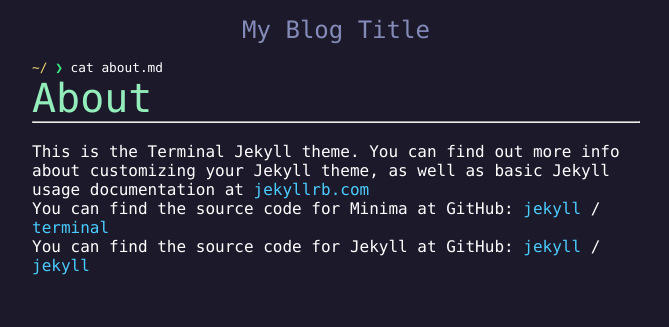
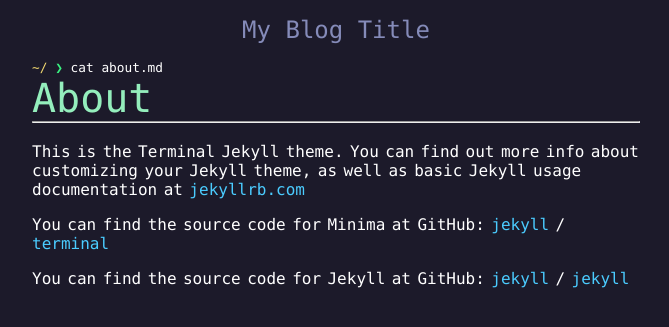
Before and after one commit to fienestar/jekyll-terminal-theme, a Jekyll site: the page built from about.md, in a window 1280 px wide. Shown: the top 327 px of the page, without its empty margins (304-973 px from the left). Built offline with Jekyll 4.4.1, drawn with Linux system fonts in a browser that asks for light colours.

Commit message:
refact style

```diff
--- a/_includes/base/head.html
+++ b/_includes/base/head.html
@@ -4,6 +4,11 @@
 
 <link href='https://fonts.googleapis.com/css?family=Noto Sans KR' rel='stylesheet'>
 
+<link href="{{ site.baseurl }}/assets/css/command.css" rel="stylesheet" type="text/css">
 <link href="{{ site.baseurl }}/assets/css/highlight.css" rel="stylesheet" type="text/css">
 <link href="{{ site.baseurl }}/assets/css/mermaid.css" rel="stylesheet" type="text/css">
+<link href="{{ site.baseurl }}/assets/css/post-list.css" rel="stylesheet" type="text/css">
+<link href="{{ site.baseurl }}/assets/css/post.css" rel="stylesheet" type="text/css">
 <link href="{{ site.baseurl }}/assets/css/style.css" rel="stylesheet" type="text/css">
+
+<script type="module" src="{{ site.baseurl }}/assets/js/mermaid.js"></script>
--- a/_includes/page.html
+++ b/_includes/page.html
@@ -2,8 +2,8 @@
 {% assign command_text = "cat " | append: filename %}
 {% include command/index.html cwd = "~/" text = command_text %}
 
-<div class="page">
-    <a class="page-title"><h1>{{ page.title }}</h1></a>
+<div class="post">
+    <a class="post-title"><h1>{{ page.title }}</h1></a>
     <hr/><br/>
     {{ content }}
 </div>
--- /dev/null
+++ b/assets/css/command.css
@@ -0,0 +1,28 @@
+.result-error, .result-success {
+    margin-top: 5px;
+    padding-left: 5px;
+}
+
+.result-error {
+    background-color: rgba(172, 65, 66, 0.4);
+}
+
+.command-tag, .command-category, .path {
+    color: #F5DB71;
+}
+
+.command {
+    font-size: 0.8rem;
+}
+
+.command > * {
+    display: inline-block;
+}
+
+.command > .seperator {
+    color: #3af180;
+}
+
+.command > .comment {
+    color: rgba(170, 170, 170, 0.6);
+}
--- a/assets/css/highlight.css
+++ b/assets/css/highlight.css
@@ -1,7 +1,6 @@
-/*
-  forked from base16.dark
-  modified background color
-*/
+.highlight {
+  white-space: pre-wrap;
+}
 
 .language-bash > .highlight .nv {
   color: #a54a4a;
--- /dev/null
+++ b/assets/css/post-list.css
@@ -0,0 +1,25 @@
+.post-list {
+    margin-bottom: 2.5px;
+    padding-left: 10px;
+}
+
+.post-preview > .title {
+    display: inline-block;
+    color: #94EEBC;
+}
+
+.post-preview > .date {
+    display: inline-block;
+}
+
+.post-preview > .description {
+    display: -webkit-box;
+    -webkit-box-orient: vertical;
+    color: #858BB9;
+    margin-left: 5px;
+    line-height: 1.53;
+    font-size: 0.9rem;
+    word-break: break-word;
+    overflow: hidden;
+    -webkit-line-clamp: 2;
+}
--- /dev/null
+++ b/assets/css/post.css
@@ -0,0 +1,116 @@
+.post {
+    font-size: 1rem;
+}
+
+.post .post-tag {
+    color: #F5DB71;
+}
+
+.page a, .post a, a.menu-item {
+    color: rgb(75, 204, 255);
+}
+
+.post a.post-title {
+    color: #94EEBC;
+}
+
+.post a.post-title > h1 {
+    font-weight: 100;
+    margin: 0;
+    font-size: 2.5rem;
+}
+
+.post h2 {
+    font-size: 1.5rem;
+}
+
+.post h3 {
+    font-size: 1.25rem;
+}
+
+.post h4 {
+    font-size: 1.1rem;
+}
+
+.post h5 {
+    font-size: 1rem;
+}
+
+.post h6 {
+    font-size: 0.9rem;
+}
+
+.post h2, .post h3, .post h4, .post h5, .post h6 {
+    font-weight: 100;
+    line-height: 1.75rem;
+    margin-top: 1rem;
+    margin-bottom: 0.75rem;
+    border-bottom: 1px solid;
+    padding-bottom: 0.2rem;
+}
+
+.post p, .post ul, .post ol {
+    margin-bottom: 1rem;
+}
+
+.post li {
+    line-height: 1.5rem;
+}
+
+.post table {
+    margin: 5px auto;
+    border-collapse: collapse;
+}
+
+.post th {
+    font-weight: 400;
+    border-bottom: 1px solid rgba(255, 255, 255, 0.6);
+}
+
+.post tr:not(tr:last-child) > td {
+    border-bottom: 1px solid rgba(255, 255, 255, 0.2);
+}
+
+.post th, .post td {
+    padding: 5px 10px;
+}
+
+.post pre.highlight {
+    margin: 5px 0;
+}
+
+.post {
+    word-spacing: -0.2rem;
+}
+
+.post .highlight {
+    word-spacing: 0;
+}
+
+.post sub, .post sup {
+	line-height: 0;
+}
+
+.post ul ul, .post ul ol, .post ol ul, .post ol ol {
+	margin-bottom: 0;
+}
+
+.post img, .post video {
+	max-width: 100%;
+	max-height: 100%;
+}
+
+.post blockquote::before, .post blockquote::after {
+    content: none !important;
+}
+
+.post blockquote {
+    background-color: rgba(63, 55, 78, 0.3);
+    padding: 0.5rem;
+    border-left: 0.25rem solid rgb(86, 84, 88);
+    margin-bottom: 1rem;
+}
+
+.post blockquote *:last-child {
+    margin-bottom: 0;
+}
--- a/assets/css/style.css
+++ b/assets/css/style.css
@@ -58,9 +58,7 @@ a.menu-item {
     margin: 1rem;
 }
 
-.page a, .post a, a.menu-item {
-    color: rgb(75, 204, 255);
-}
+
 
 code {
     font-family: Menlo, Monaco, MesloLGS NF, 'Courier New', monospace, "Noto Sans KR";
@@ -79,80 +77,6 @@ main {
     padding: 1rem;
     max-width: 40rem;
     margin: auto;
-}
-
-
-.post {
-    font-size: 1rem;
-}
-
-.post .post-tag, .command-tag, .command-category, .path {
-    color: #F5DB71;
-}
-
-.command {
-    font-size: 0.8rem;
-}
-
-.command > * {
-    display: inline-block;
-}
-
-.command > .seperator {
-    color: #3af180;
-}
-
-.command > .comment {
-    color: rgba(170, 170, 170, 0.6);
-}
-
-a.post-title, a.page-title {
-    color: #94EEBC;
-}
-
-.post-title > h1, .page-title > h1 {
-    font-weight: 100;
-    margin: 0;
-    font-size: 2.5rem;
-}
-
-table {
-    border-collapse: collapse;
-}
-
-th {
-    font-weight: 400;
-    border-bottom: 1px solid rgba(255, 255, 255, 0.6);
-}
-
-tr:not(tr:last-child) > td {
-    border-bottom: 1px solid rgba(255, 255, 255, 0.2);
-}
-
-th, td {
-    padding: 5px 10px;
-}
-
-.post table {
-    margin: 5px auto;
-}
-
-.post .highlighter-rouge {
-    margin: 5px 0;
-}
-
-.result-error, .result-success {
-    margin-top: 5px;
-    padding-left: 5px;
-}
-
-.post-list {
-    margin-bottom: 2.5px;
-    padding-left: 10px;
-}
-
-.result-error {
-    background-color: rgba(172, 65, 66, 0.4);
 }
 
 #categories.single-category .category > h2, #categories.single-category .category > .size {
@@ -179,27 +103,6 @@ th, td {
     display: block;
 }
 
-.post-preview > .title {
-    display: inline-block;
-    color: #94EEBC;
-}
-
-.post-preview > .date {
-    display: inline-block;
-}
-
-.post-preview > .description {
-    display: -webkit-box;
-    -webkit-box-orient: vertical;
-    color: #858BB9;
-    margin-left: 5px;
-    line-height: 1.53;
-    font-size: 0.9rem;
-    word-break: break-word;
-    overflow: hidden;
-    -webkit-line-clamp: 2;
-}
-
 .category > h2, .category > .size {
     font-weight: 400;
     font-size: 1rem;
@@ -221,7 +124,3 @@ th, td {
     color: #F5DB71;
     padding-left: 2px;
 }
-
-.highlight {
-    white-space: pre-wrap;
-}
```
